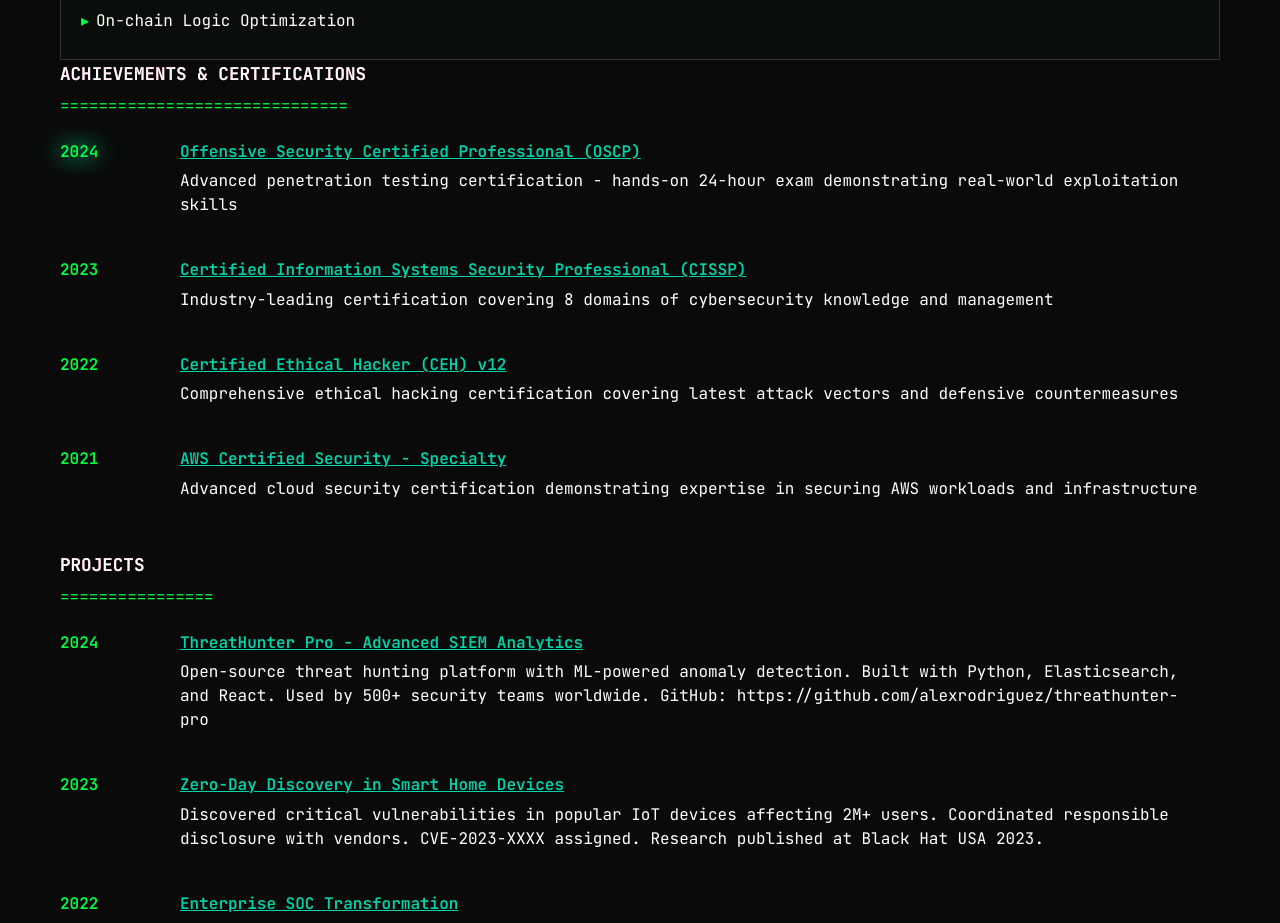
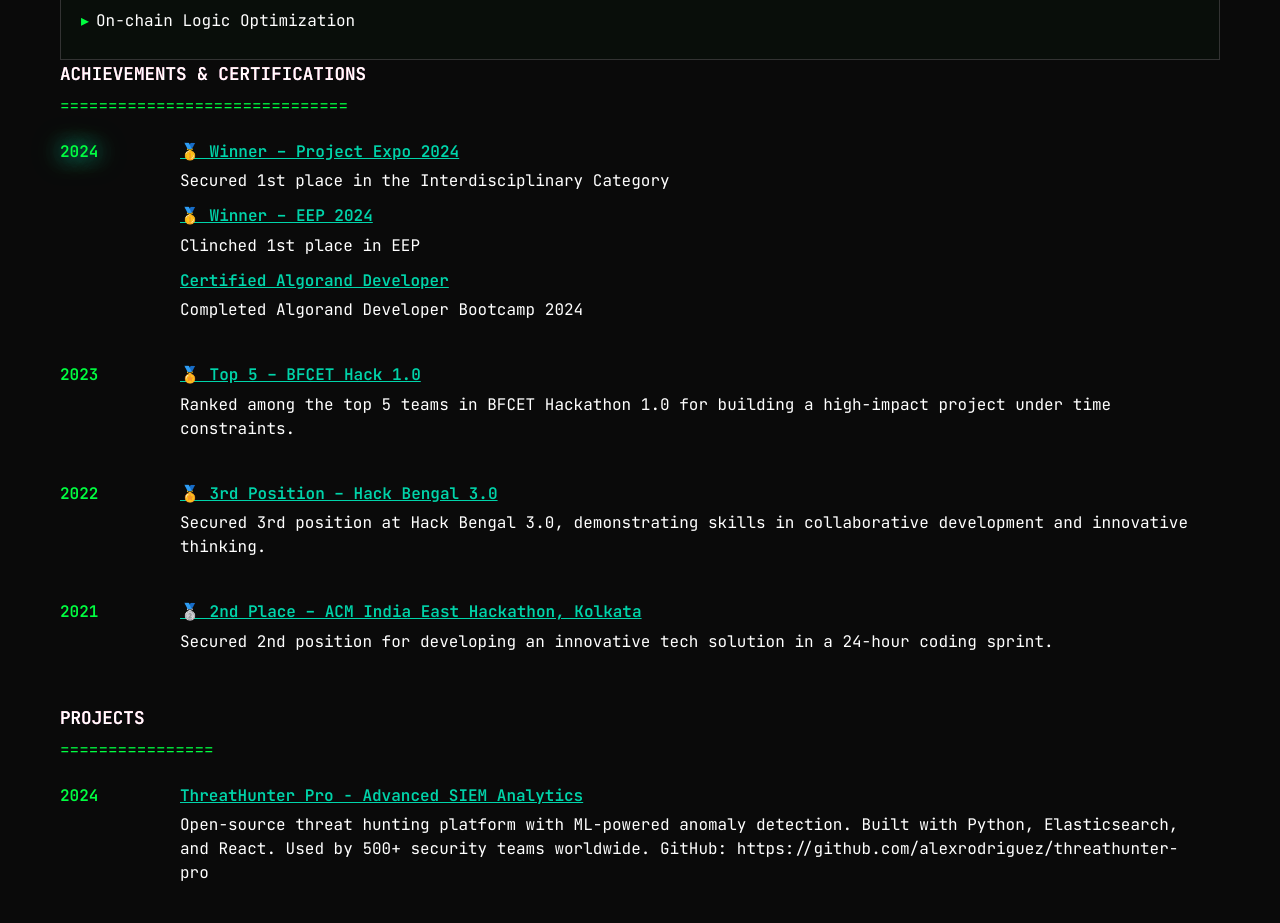
Before and after one commit to Cyberninja30/Portfolio-Moinak, a React (Vite) app: page / in a window 1280 px wide. Shown: the part 2240-3163 px from the top of the page. Built offline with nearby package versions, Linux system fonts and the light colour scheme.

Commit message:
Update App.tsx

```diff
--- a/src/App.tsx
+++ b/src/App.tsx
@@ -344,9 +344,18 @@ function App() {
             <div className="timeline-item">
               <span className="timeline-date pulse-glow">2024</span>
               <div className="timeline-content">
-                <div className="timeline-title">Offensive Security Certified Professional (OSCP)</div>
+                <div className="timeline-title">🥇 Winner – Project Expo 2024</div>
                 <div className="timeline-description">
-                  Advanced penetration testing certification - hands-on 24-hour exam demonstrating real-world exploitation skills
+                  Secured 1st place in the Interdisciplinary Category
+                </div>
+                <div className="timeline-title">🥇 Winner – EEP 2024</div>
+                 <div className="timeline-description">
+                  Clinched 1st place in EEP
+                </div>
+
+                <div className="timeline-title">Certified Algorand Developer</div>
+                <div className="timeline-description">
+                  Completed Algorand Developer Bootcamp 2024
                 </div>
               </div>
             </div>
@@ -354,9 +363,9 @@ function App() {
             <div className="timeline-item">
               <span className="timeline-date">2023</span>
               <div className="timeline-content">
-                <div className="timeline-title">Certified Information Systems Security Professional (CISSP)</div>
+                <div className="timeline-title">🏅 Top 5 – BFCET Hack 1.0</div>
                 <div className="timeline-description">
-                  Industry-leading certification covering 8 domains of cybersecurity knowledge and management
+                  Ranked among the top 5 teams in BFCET Hackathon 1.0 for building a high-impact project under time constraints.
                 </div>
               </div>
             </div>
@@ -364,9 +373,9 @@ function App() {
             <div className="timeline-item">
               <span className="timeline-date">2022</span>
               <div className="timeline-content">
-                <div className="timeline-title">Certified Ethical Hacker (CEH) v12</div>
+                <div className="timeline-title">🏅 3rd Position – Hack Bengal 3.0</div>
                 <div className="timeline-description">
-                  Comprehensive ethical hacking certification covering latest attack vectors and defensive countermeasures
+                  Secured 3rd position at Hack Bengal 3.0, demonstrating skills in collaborative development and innovative thinking.
                 </div>
               </div>
             </div>
@@ -374,9 +383,9 @@ function App() {
             <div className="timeline-item">
               <span className="timeline-date">2021</span>
               <div className="timeline-content">
-                <div className="timeline-title">AWS Certified Security - Specialty</div>
+                <div className="timeline-title">🥈 2nd Place – ACM India East Hackathon, Kolkata </div>
                 <div className="timeline-description">
-                  Advanced cloud security certification demonstrating expertise in securing AWS workloads and infrastructure
+                  Secured 2nd position for developing an innovative tech solution in a 24-hour coding sprint.
                 </div>
               </div>
             </div>
```
